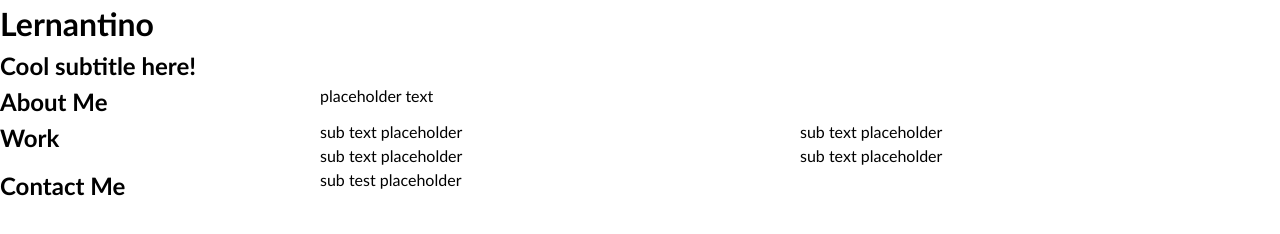
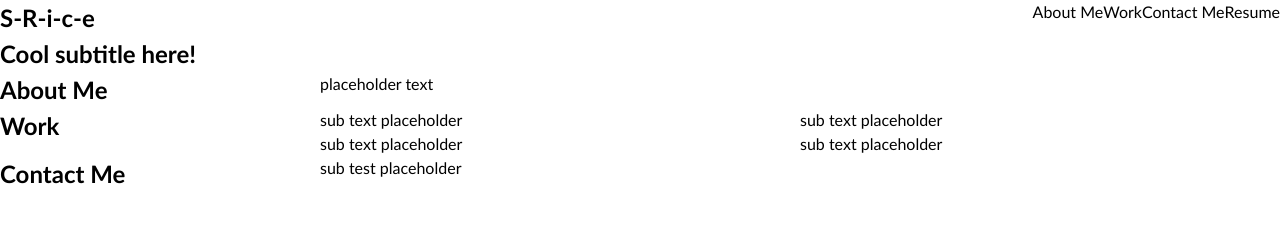
Before and after one commit to S-R-i-c-e/portfolio, a plain HTML site: page index.html in a window 1280 px wide. Drawn offline with Linux system fonts and the light colour scheme.

Commit message:
outline navigation bar content and set navigation layout. nested flexboxes seperate rhs name and lhs links

```diff
--- a/css/style.css
+++ b/css/style.css
@@ -8,6 +8,9 @@ body {
   font-family: 'Trebuchet MS', 'Lucida Sans Unicode', 'Lucida Grande', 'Lucida Sans', Arial, sans-serif;
   line-height: 1.5;
 }
+
+
+
 
 h1,
 h2,
@@ -56,4 +59,17 @@ main {
     ;
   }
 }
-*/
+
+/* NAVIGATION */
+
+nav {
+  display: flex;
+  flex-direction: row;
+  justify-content: space-between;
+}
+
+nav div {
+  display: flex;
+  flex-direction: row;
+  justify-content: flex-end;
+}
--- a/index.html
+++ b/index.html
@@ -5,17 +5,21 @@
   <meta charset="UTF-8">
   <meta name="viewport" content="width=device-width, initial-scale=1.0">
   <meta http-equiv="X-UA-Compatible" content="ie=edge">
-  <title>Lernantino // Web Developer</title>
-  <link rel="stylesheet" href="./css/style.css" />
+  <title>Stephen Rice - Wannabe Web Developer</title>
+  <link rel="stylesheet" type="text/css" href="./css/style.css" />
 </head>
 
 <body>
   <!-- main logo / nav -->
-  <header>
-    <h1>Lernantino</h1>
-    <nav>
-    </nav>
-  </header>
+  <nav>
+    <h1>S-R-i-c-e</h1>
+    <div>
+      <p>About Me</p>
+      <p>Work</p>
+      <p>Contact Me</p>
+      <p>Resume</p>
+    </div>
+  </nav>
 
   <!-- hero banner -->
   <section class="hero-banner">
```
Also changed, not shown: 1 other file.
